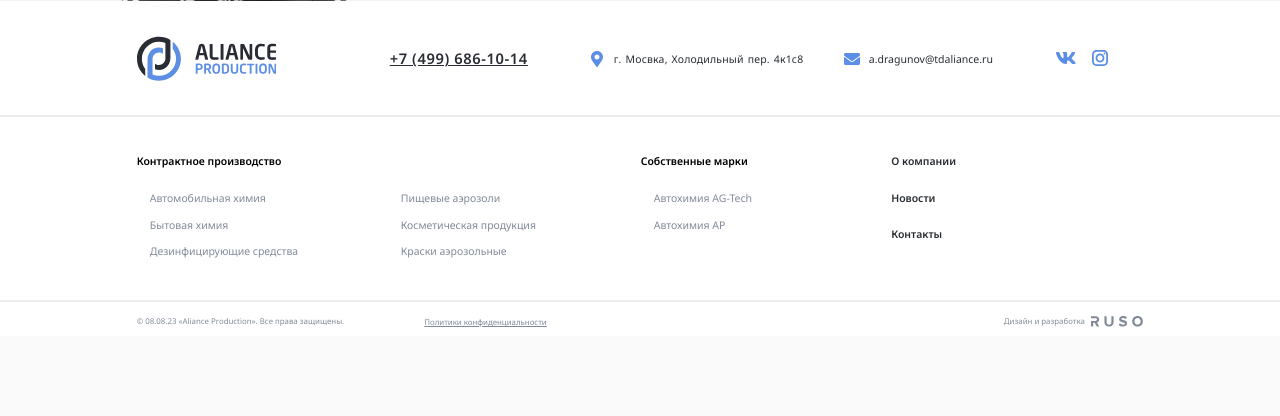
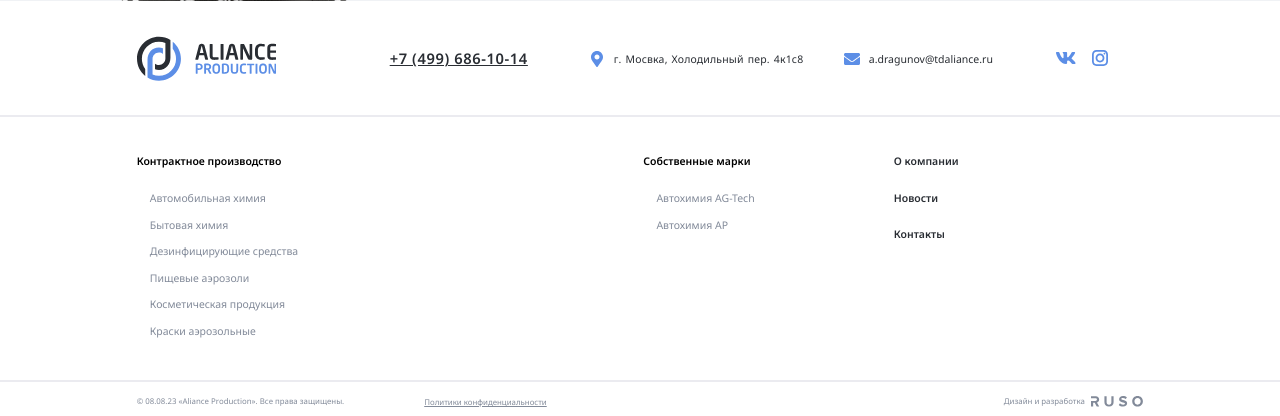
Before and after one commit to neksus-hub/Aliance, a PHP site: page /index.php in a window 1280 px wide. Shown: the part 5126-5542 px from the top of the page. Before the commit the page ends 5453 px from the top, so only its background shows below. Run offline with PHP 8.4, Linux system fonts and the light colour scheme; data that the repository does not hold is empty; some libraries are stand-ins or nearby versions.

Commit message:
fix: footer-menu-column-2

```diff
--- a/css/style.css
+++ b/css/style.css
@@ -1047,7 +1047,7 @@ body {
 
 .footer-menu-colum-2 {
   columns: 20rem auto;
-  min-width: 48rem;
+  margin-right: 27rem;
 }
 
 .footer-menu-link {
@@ -1469,6 +1469,7 @@ body {
 
   .footer-menu-colum-2 {
     columns: 1;
+    margin: 0;
   }
   .footer-menu-wrapper:last-child {
     margin-left: 0;
--- a/index.php
+++ b/index.php
@@ -7,8 +7,8 @@
     <link rel="preconnect" href="https://fonts.gstatic.com" crossorigin />
     <link rel="stylesheet" href="https://fonts.googleapis.com/css2?family=Bebas+Neue&family=Inter:wght@400;500&family=Noto+Sans:wght@400;600;700&display=swap" />
     <link rel="stylesheet" href="css/style.css" />
+    <link rel="stylesheet" href="css/normalize.css" />
     <link rel="stylesheet" href="css/swiper-bundle.min.css" />
-    <link rel="stylesheet" href="css/normalize.css" />
 
     <script>
       /*! modernizr 3.6.0 (Custom Build) | MIT *
```
